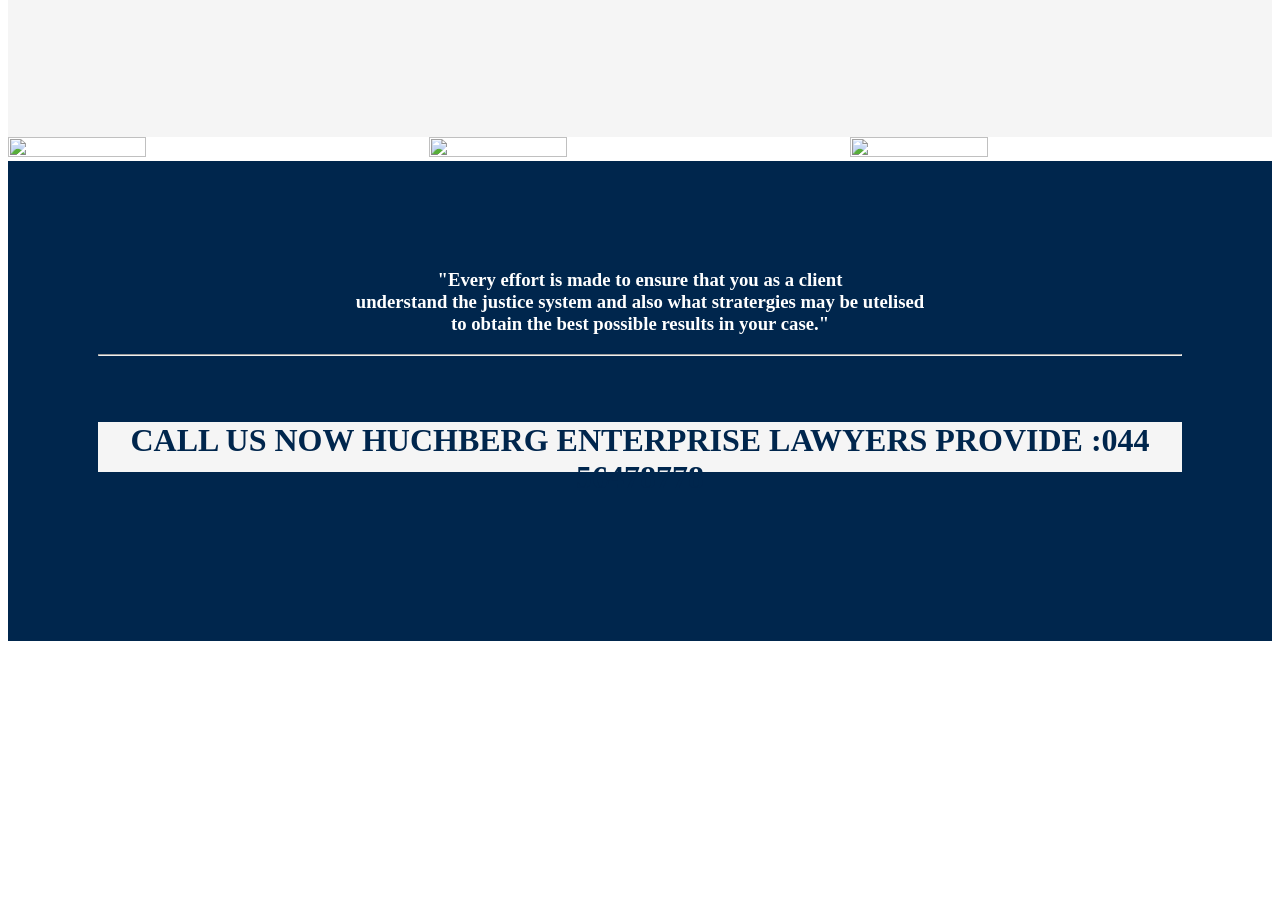
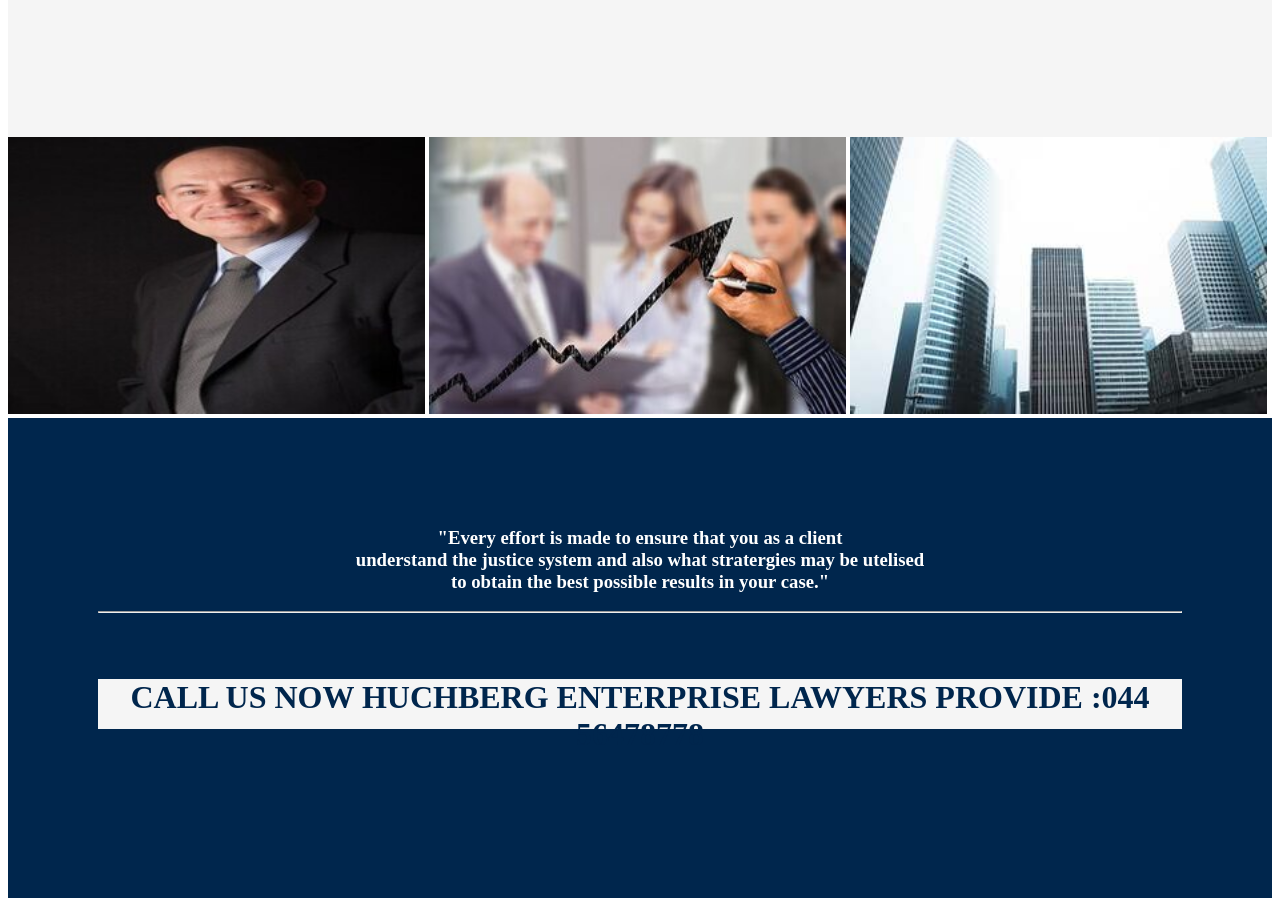
Before and after one commit to malaika2016/themi, a plain HTML site: page index.html in a window 1280 px wide. Shown: the part 1000-1906 px from the top of the page. Before the commit the page ends 1649 px from the top, so only its background shows below. Drawn offline with Linux system fonts and the light colour scheme; files that its build step writes are made by us from their sources.

Commit message:
Update index.html

```diff
--- a/index.html
+++ b/index.html
@@ -4,7 +4,7 @@
     <meta charset="UTF-8">
     <meta name="viewport" content="width=device-width, initial-scale=1.0">
     <meta http-equiv="X-UA-Compatible" content="ie=edge">
-    <link rel="stylesheet" href="/index.css/syle.css">
+    <link rel="stylesheet" href="syle.css">
 
     <title>Project</title>
 </head>
@@ -41,9 +41,9 @@
                 </div>
                <div class="section3">
                  <div class="container">
-                 <img src="../images/business-.jpg" alt="" width="33%" height="10%">
-                 <img src="../images/business-1989126__340 (1).jpg" width="33%" height="10%">
-                 <img src="../images/building1.jpg" alt="" width="33%" height="10%">
+                 <img src="business-.jpg" alt="" width="33%" height="10%">
+                 <img src="business-1989126__340 (1).jpg" width="33%" height="10%">
+                 <img src="building1.jpg" alt="" width="33%" height="10%">
                  </div>
                   </div>
                   <div class="section4">
```
